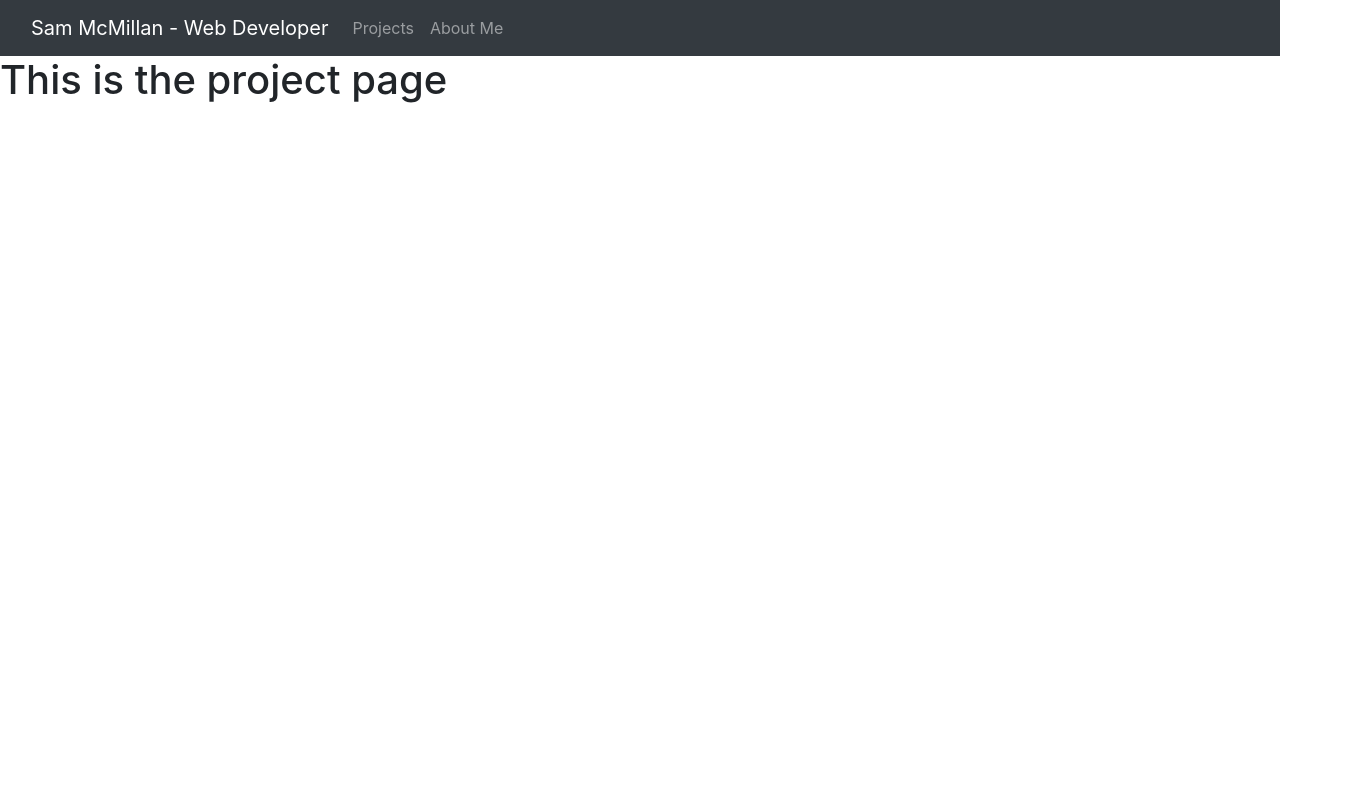
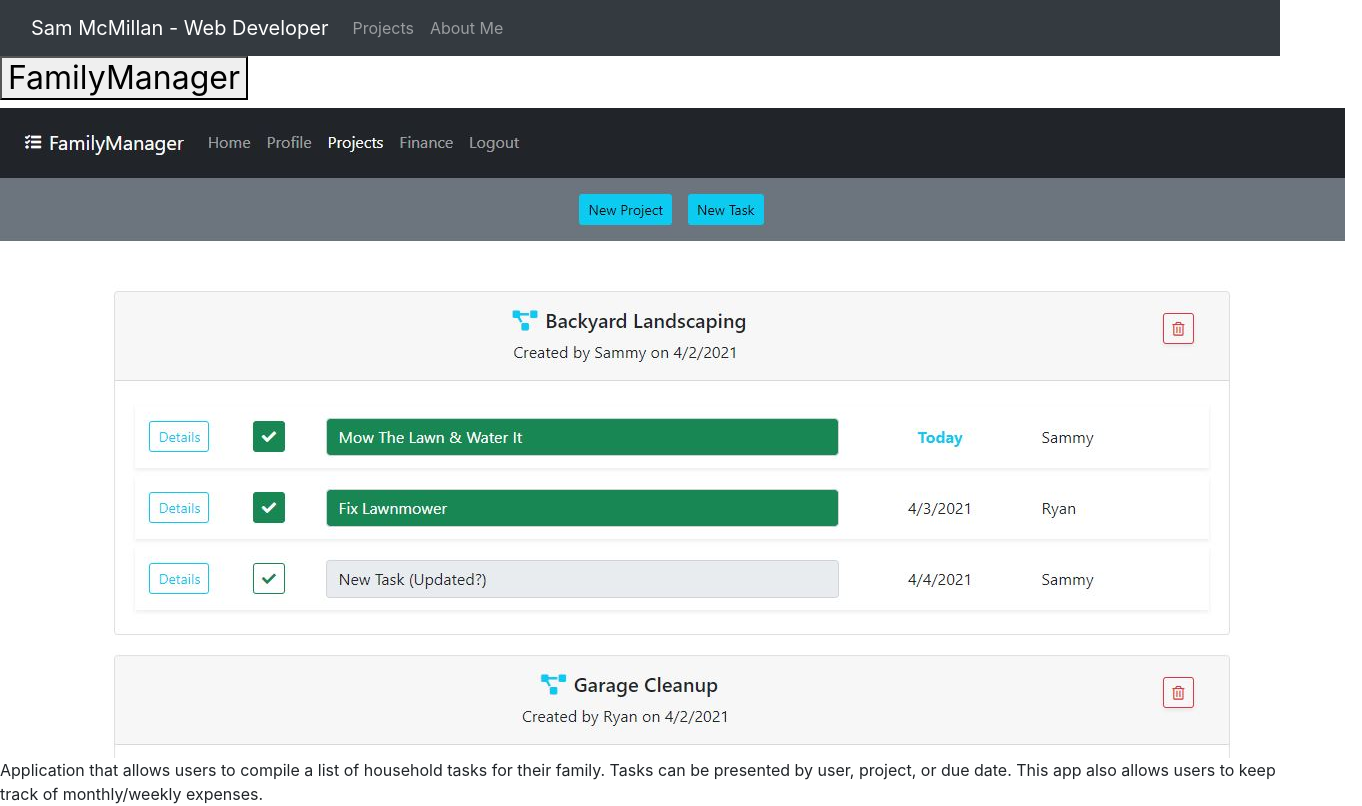
Before and after one commit to smcmillan28/personal-react-portfolio, a React (Create React App) app: page /projects in a window 1280 px wide. Shown: the top 806 px of the page, 1362 px wide, since content can reach past the window. Built offline with nearby package versions, Linux system fonts and the light colour scheme.

Commit message:
project data rendering to project page, need to format styling

```diff
--- /dev/null
+++ b/src/components/Accordion.js
@@ -0,0 +1,27 @@
+import React from "react";
+
+export function AccordionWrapper({ children }) {
+    return(
+        <div class="accordion" id="projectAccordion">{children}</div>
+    )
+}
+
+export function AccordionItem(props) {
+    return (
+        <div class="accordion-item">
+            <h2 class="accordion-header" id="headingOne">
+                <button class="accordion-button" type="button" data-bs-toggle="collapse" data-bs-target="#collapseOne" aria-expanded="true" aria-controls="collapseOne">
+                    {props.title}
+                </button>
+            </h2>
+            <div id="collapseOne" class="accordion-collapse collapse show" aria-labelledby="headingOne" data-bs-parent="#accordionExample">
+                <div class="accordion-body">
+                    <img src={props.image} alt="project"></img>
+                    <p>{props.description}</p>
+                    <a href={props.github}>GitHub Repo </a>
+                    <a href={props.deployed}>Deployed App</a>
+                </div>
+            </div>
+        </div>
+    )
+};
--- a/src/pages/Projects.js
+++ b/src/pages/Projects.js
@@ -1,8 +1,23 @@
 import React from "react";
+import { AccordionWrapper, AccordionItem } from "../components/Accordion.js";
+import projects from "../projects.json";
 
 function Projects() {
     return (
-        <h1>This is the project page</h1>
+        <AccordionWrapper>
+            {projects.map(project => {
+                return(
+                    <AccordionItem
+                        key={project.id}
+                        title={project.title}
+                        image={project.image}
+                        description={project.description}
+                        github={project.github}
+                        deployed={project.deployed}
+                    />
+                );
+            })}
+        </AccordionWrapper>
     )
 }
 
--- a/src/projects.json
+++ b/src/projects.json
@@ -1,43 +1,49 @@
 [
     {
+        "id": 1,
         "title": "FamilyManager",
         "description": "Application that allows users to compile a list of household tasks for their family.  Tasks can be presented by user, project, or due date.  This app also allows users to keep track of monthly/weekly expenses.",
-        "image": "./public/images/fammanager.JPG",
+        "image": "./images/fammanager.JPG",
         "github": "https://github.com/tuanle99/Project-2",
         "deployed": "https://family-manager-application.herokuapp.com/api/users/login"
     },
     {
+        "id": 2,
         "title": "Random Recipe Generator",
         "description": "Application that returns recipes to user based on ingredient selection, then allows them to save favorite recipes and search for nearby grocery stores.",
-        "image": "./public/images/rec-gen.JPG",
+        "image": "./images/rec-gen.JPG",
         "github": "https://github.com/dboivert13/Random-Recipe-Generator",
         "deployed": "https://dboivert13.github.io/Random-Recipe-Generator/"
     },
     {
+        "id": 3,
         "title": "Weather Dashboard",
         "description": "Application that returns accurate current and forecasted weather data based on user city search. Allows user to save and recall weather data from previous search history.",
-        "image": "./public/images/weather-dash.JPG",
+        "image": "./images/weather-dash.JPG",
         "github": "https://github.com/smcmillan28/weather-dashboard-hw",
         "deployed": "https://smcmillan28.github.io/weather-dashboard-hw/"
     },
     {
+        "id": 4,
         "title": "Reactive Employee Directory",
         "description": "Human Resources and Employee Management system developed using React.js library.  Allows user to sort by age and filter employees by last name.",
-        "image": "./public/images/emp-directory.JPG",
+        "image": "./images/emp-directory.JPG",
         "github": "https://github.com/smcmillan28/REACTive-employee-directory",
         "deployed": "https://smcmillan28.github.io/REACTive-employee-directory/"
     },
     {
+        "id": 5,
         "title": "Code Quiz",
         "description": "A simple multiple choice quiz that tests users basic JavaScript knowledge.  Score are calculated and stored using time remaining and questions answered correctly.",
-        "image": "./public/images/code-quiz.JPG",
+        "image": "./images/code-quiz.JPG",
         "github": "https://github.com/smcmillan28/code-quiz-hw",
         "deployed": "https://smcmillan28.github.io/code-quiz-hw/"
     },
     {
+        "id": 6,
         "title": "Secure Password Generator",
         "description": "Password generating application that provides random collection of characters to user based on criteria input.",
-        "image": "./public/images/pass-gen.JPG",
+        "image": "./images/pass-gen.JPG",
         "github": "https://github.com/smcmillan28/secure-password-generator",
         "deployed": "https://smcmillan28.github.io/secure-password-generator/"
     }
```
